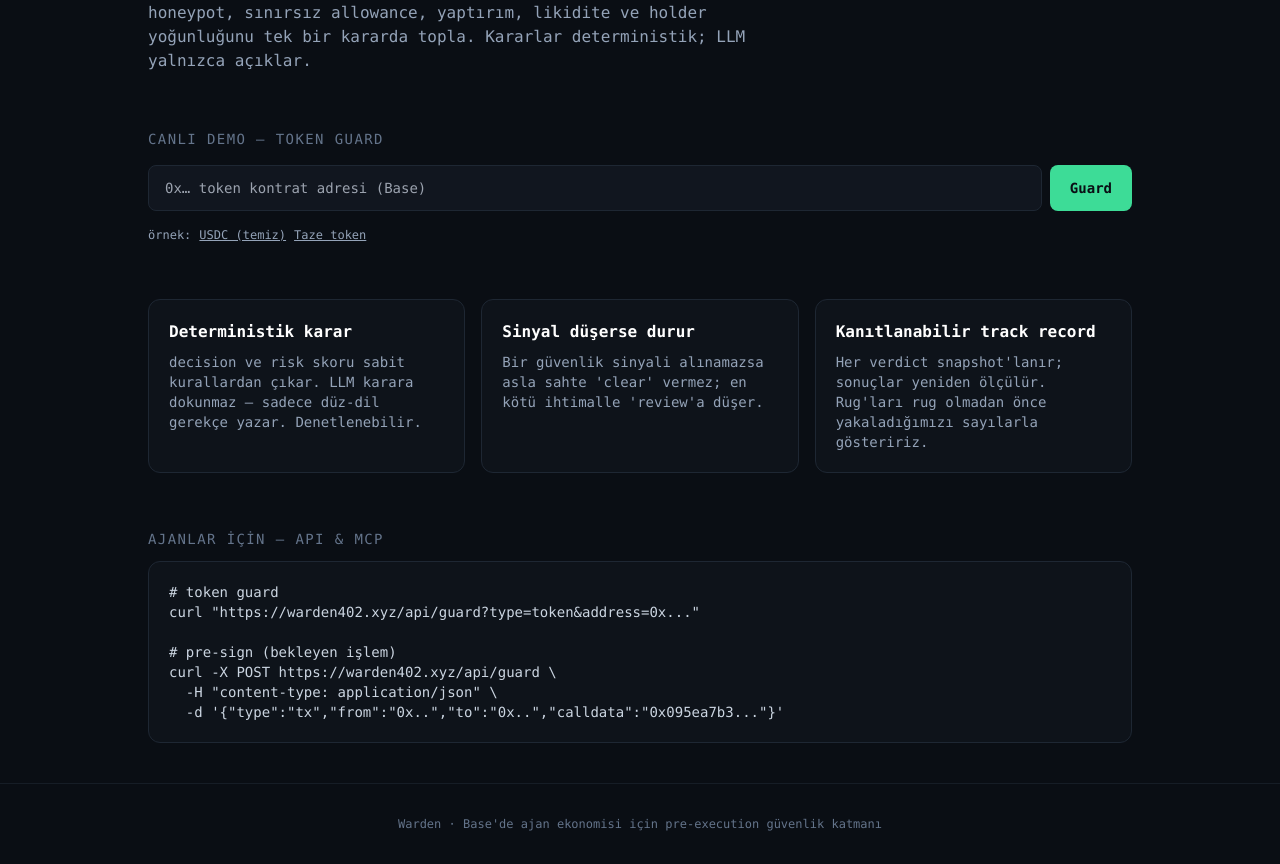
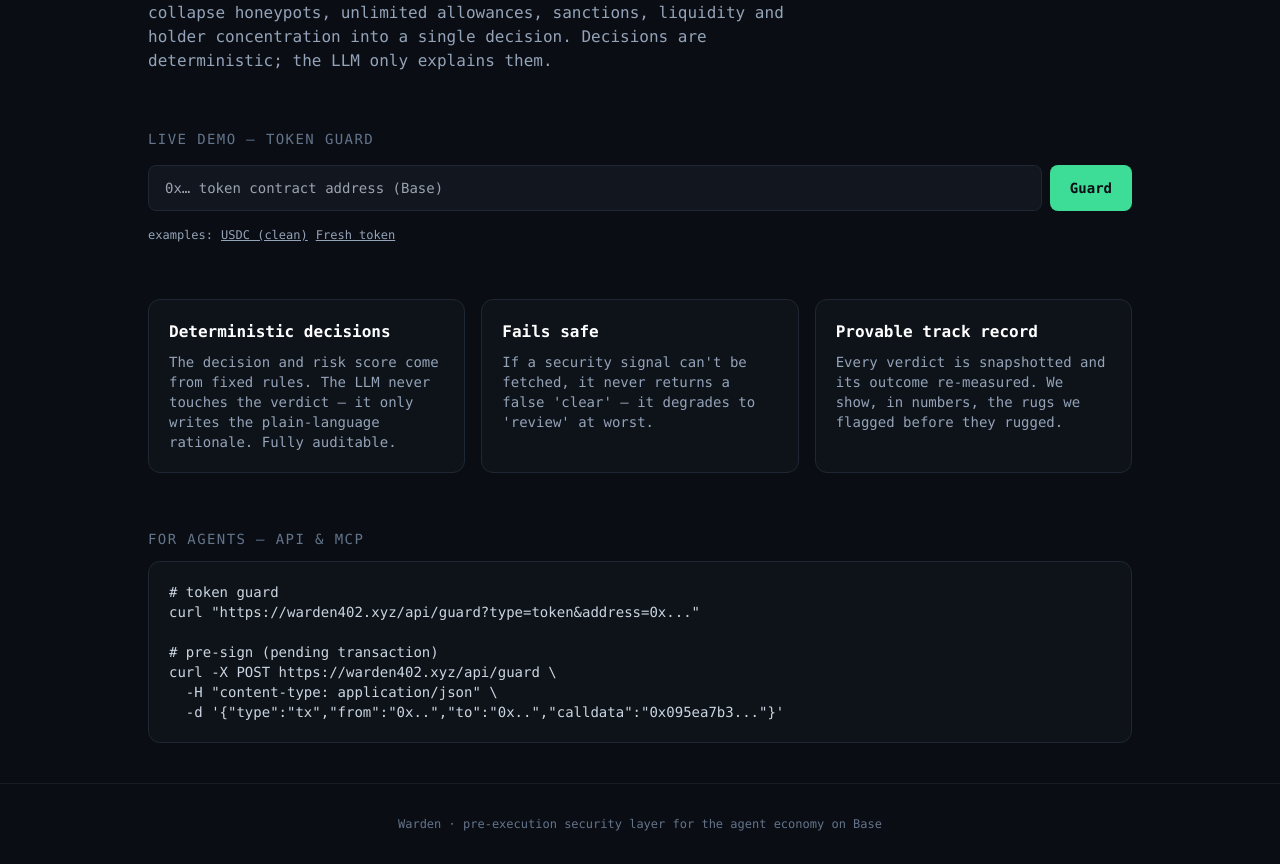
Before and after one commit to sukrutkrdg/warden402.xyz, a Next.js app in the folder web/: page / in a window 1280 px wide. Shown: the part 323-1187 px from the top of the page. Built offline with nearby package versions, Linux system fonts and the light colour scheme.

Commit message:
translate the site fully to English (UI + verdict/signal copy)
- layout, landing, demo, verdict card, track-record page → English
- web guard engine summaries & signal details → English
- html lang=en

```diff
--- a/web/app/components/GuardDemo.tsx
+++ b/web/app/components/GuardDemo.tsx
@@ -5,8 +5,8 @@
 import type { Verdict } from "../lib/types";
 
 const EXAMPLES = [
-  { label: "USDC (temiz)", address: "0x833589fCD6eDb6E08f4c7C32D4f71b54bdA02913" },
-  { label: "Taze token", address: "0x5Fe12d3DC320ea08c8558b4469b0B264Fdd59bA3" },
+  { label: "USDC (clean)", address: "0x833589fCD6eDb6E08f4c7C32D4f71b54bdA02913" },
+  { label: "Fresh token", address: "0x5Fe12d3DC320ea08c8558b4469b0B264Fdd59bA3" },
 ];
 
 export function GuardDemo() {
@@ -17,7 +17,7 @@
   async function run(addr?: string) {
     const a = (addr ?? address).trim();
     if (!/^0x[a-fA-F0-9]{40}$/.test(a)) {
-      setVerdict({ error: "Geçerli bir EVM adresi gir (0x…40 hex)" } as Verdict);
+      setVerdict({ error: "Enter a valid EVM address (0x…40 hex)" } as Verdict);
       return;
     }
     setLoading(true);
@@ -39,7 +39,7 @@
           value={address}
           onChange={(e) => setAddress(e.target.value)}
           onKeyDown={(e) => e.key === "Enter" && run()}
-          placeholder="0x… token kontrat adresi (Base)"
+          placeholder="0x… token contract address (Base)"
           className="flex-1 rounded-lg border border-edge bg-panel px-4 py-3 text-sm outline-none focus:border-warden"
         />
         <button
@@ -47,11 +47,11 @@
           disabled={loading}
           className="rounded-lg bg-warden px-5 py-3 text-sm font-semibold text-ink transition hover:brightness-110 disabled:opacity-50"
         >
-          {loading ? "kontrol…" : "Guard"}
+          {loading ? "checking…" : "Guard"}
         </button>
       </div>
       <div className="flex gap-2 text-xs text-slate-400">
-        <span>örnek:</span>
+        <span>examples:</span>
         {EXAMPLES.map((e) => (
           <button key={e.address} onClick={() => { setAddress(e.address); run(e.address); }} className="underline hover:text-white">
             {e.label}
--- a/web/app/layout.tsx
+++ b/web/app/layout.tsx
@@ -5,13 +5,13 @@
 export const metadata: Metadata = {
   title: "Warden — pre-execution security for agents on Base",
   description:
-    "Bir token, işlem veya adres ver → block / review / clear. Base'de işlem yapan ajanlar için pre-execution güvenlik ve güven katmanı.",
+    "Give a token, transaction or address → block / review / clear. The pre-execution security and trust layer for agents transacting on Base.",
   metadataBase: new URL("https://warden402.xyz"),
 };
 
 export default function RootLayout({ children }: { children: React.ReactNode }) {
   return (
-    <html lang="tr">
+    <html lang="en">
       <body className="min-h-screen font-mono antialiased">
         <header className="border-b border-edge/60">
           <div className="mx-auto flex max-w-5xl items-center justify-between px-5 py-4">
@@ -28,7 +28,7 @@
         </header>
         <main className="mx-auto max-w-5xl px-5 py-10">{children}</main>
         <footer className="border-t border-edge/60 py-8 text-center text-xs text-slate-500">
-          Warden · Base'de ajan ekonomisi için pre-execution güvenlik katmanı
+          Warden · pre-execution security layer for the agent economy on Base
         </footer>
       </body>
     </html>
--- a/web/app/lib/guard.ts
+++ b/web/app/lib/guard.ts
@@ -109,7 +109,7 @@
   else if (sellTax >= 30 || buyTax >= 30) { score = 85; status = "fail"; reasonCodes.push("SELL_TAX_EXCESSIVE"); }
   else if (sellTax >= 10 || buyTax >= 10) { score = 50; status = "warn"; reasonCodes.push("SELL_TAX_EXCESSIVE"); }
   return { category: "honeypot", status, weight: 0.30, score, source: "token-risk",
-    detail: isHoneypot ? "honeypot tespit edildi" : `vergi %${buyTax}/%${sellTax}`, evidence: { reasonCodes } };
+    detail: isHoneypot ? "honeypot detected" : `tax ${buyTax}%/${sellTax}%`, evidence: { reasonCodes } };
 }
 function contractRiskFromRisk(p?: Record<string, unknown>): SignalResult {
   const sec = rec(p?.security);
@@ -125,7 +125,7 @@
   score = Math.min(100, score);
   const status: SignalStatus = score >= 70 ? "fail" : score >= 35 ? "warn" : "ok";
   return { category: "contract_risk", status, weight: 0.20, score, source: "token-risk",
-    detail: reasonCodes.length ? "kontrol yetkisi riski" : "kontrat temiz", evidence: { reasonCodes } };
+    detail: reasonCodes.length ? "owner control risk" : "contract controls clean", evidence: { reasonCodes } };
 }
 function holdersFromRisk(p?: Record<string, unknown>): SignalResult {
   const sec = rec(p?.security);
@@ -137,7 +137,7 @@
   else if (top10 >= 30) { score = 45; status = "warn"; reasonCodes.push("HOLDER_CONCENTRATION_HIGH"); }
   else { score = Math.round(top10 / 2); status = "ok"; }
   return { category: "holder_concentration", status, weight: 0.15, score, source: "token-risk",
-    detail: `top-10 holder ~%${top10.toFixed(1)}`, evidence: { reasonCodes } };
+    detail: `top-10 holders ~${top10.toFixed(1)}%`, evidence: { reasonCodes } };
 }
 function liquidityFromPools(r: BazaarResult): SignalResult {
   const p = payload(r);
@@ -150,14 +150,14 @@
   else if (totalLiq < 25_000) { score = 45; status = "warn"; reasonCodes.push("LIQUIDITY_LOW"); }
   else { score = 10; status = "ok"; }
   return { category: "liquidity", status, weight: 0.20, score, source: "token-pools",
-    detail: `likidite ~$${Math.round(totalLiq).toLocaleString("en-US")} (${pools.length} havuz)`, evidence: { reasonCodes, totalLiq } };
+    detail: `liquidity ~$${Math.round(totalLiq).toLocaleString("en-US")} (${pools.length} pools)`, evidence: { reasonCodes, totalLiq } };
 }
 function sanctionsFrom(r: BazaarResult, who = "adres"): SignalResult {
   const p = payload(r);
   if (!p || p.sanctioned === undefined) return UNKNOWN("sanctions", "sanctions", r.error ?? "veri yok");
   const matched = p.sanctioned === true;
   return { category: "sanctions", status: matched ? "fail" : "ok", weight: 0.05, score: matched ? 100 : 0,
-    source: "sanctions", detail: matched ? `${who} OFAC'ta` : `${who} OFAC'ta değil`,
+    source: "sanctions", detail: matched ? `${who} on OFAC list` : `${who} not on OFAC list`,
     evidence: { reasonCodes: matched ? (["SANCTIONED_ADDRESS"] as ReasonCode[]) : [] } };
 }
 
@@ -189,17 +189,17 @@
   return { selector: sel, kind: "unknown" };
 }
 function approvalSignal(dec: Decoded): SignalResult {
-  const reasonCodes: ReasonCode[] = []; let status: SignalStatus = "ok"; let score = 0; let detail = `çağrı: ${dec.kind}`;
-  if (dec.kind === "setApprovalForAll" && dec.approvedAll) { status = "fail"; score = 90; reasonCodes.push("DANGEROUS_APPROVAL"); detail = "setApprovalForAll(true) — tüm NFT'lere yetki"; }
-  else if ((dec.kind === "approve" || dec.kind === "increaseAllowance") && dec.unlimited) { status = "fail"; score = 80; reasonCodes.push("DANGEROUS_APPROVAL"); detail = "sınırsız ERC20 allowance"; }
-  else if ((dec.kind === "approve" || dec.kind === "increaseAllowance") && (dec.amount ?? 0n) > 0n) { status = "warn"; score = 40; reasonCodes.push("DANGEROUS_APPROVAL"); detail = "ERC20 allowance (sınırlı)"; }
+  const reasonCodes: ReasonCode[] = []; let status: SignalStatus = "ok"; let score = 0; let detail = `call: ${dec.kind}`;
+  if (dec.kind === "setApprovalForAll" && dec.approvedAll) { status = "fail"; score = 90; reasonCodes.push("DANGEROUS_APPROVAL"); detail = "setApprovalForAll(true) — approval over all NFTs"; }
+  else if ((dec.kind === "approve" || dec.kind === "increaseAllowance") && dec.unlimited) { status = "fail"; score = 80; reasonCodes.push("DANGEROUS_APPROVAL"); detail = "unlimited ERC20 allowance"; }
+  else if ((dec.kind === "approve" || dec.kind === "increaseAllowance") && (dec.amount ?? 0n) > 0n) { status = "warn"; score = 40; reasonCodes.push("DANGEROUS_APPROVAL"); detail = "ERC20 allowance (limited)"; }
   return { category: "approvals", status, weight: 0.30, score, source: "calldata-decode", detail, evidence: { reasonCodes } };
 }
 async function txContractRisk(counterparty: string): Promise<SignalResult> {
   const r = await bazaarGet("/api/x402/token-risk", { address: counterparty });
   const p = payload(r); const sec = rec(p?.security);
   if (!p || (!sec && p.upgradeableProxy === undefined && p.isContract === undefined)) return UNKNOWN("contract_risk", "token-risk", r.error ?? "veri yok");
-  if (p.isContract === false) return { category: "contract_risk", status: "ok", weight: 0.20, score: 5, source: "token-risk", detail: "karşı taraf EOA" };
+  if (p.isContract === false) return { category: "contract_risk", status: "ok", weight: 0.20, score: 5, source: "token-risk", detail: "counterparty is an EOA" };
   const reasonCodes: ReasonCode[] = []; let score = 0;
   if (sec?.isHoneypot === true) { score += 60; reasonCodes.push("HONEYPOT_DETECTED"); }
   if (p.upgradeableProxy === true) { score += 20; reasonCodes.push("PROXY_UPGRADEABLE"); }
@@ -207,7 +207,7 @@
   if (sec?.isOpenSource === false) { score += 30; reasonCodes.push("SOURCE_UNVERIFIED"); }
   score = Math.min(100, score);
   const status: SignalStatus = score >= 70 ? "fail" : score >= 35 ? "warn" : "ok";
-  return { category: "contract_risk", status, weight: 0.20, score, source: "token-risk", detail: reasonCodes.length ? "kontrat risk işaretleri" : "kontrat temiz", evidence: { reasonCodes } };
+  return { category: "contract_risk", status, weight: 0.20, score, source: "token-risk", detail: reasonCodes.length ? "contract risk flags" : "contract clean", evidence: { reasonCodes } };
 }
 
 // ── karar motoru ──────────────────────────────────────────────────
@@ -243,10 +243,10 @@
 
 function summarize(d: ReturnType<typeof decide>, signals: SignalResult[]): string {
   const fired = signals.filter((s) => s.status === "fail" || s.status === "warn");
-  const head = d.decision === "block" ? "İşlem engellendi" : d.decision === "review" ? "Manuel inceleme öneriliyor" : "Bilinen risk bulunamadı";
-  if (fired.length === 0) return d.degraded ? `${head}: bazı sinyaller alınamadı, temkinli ol.` : `${head}: temel güvenlik sinyalleri temiz (risk ${d.riskScore}/100).`;
+  const head = d.decision === "block" ? "Blocked" : d.decision === "review" ? "Review recommended" : "No known risk found";
+  if (fired.length === 0) return d.degraded ? `${head}: some signals couldn't be fetched — proceed with caution.` : `${head}: core security signals are clean (risk ${d.riskScore}/100).`;
   const why = fired.map((s) => s.detail ?? s.source).slice(0, 3).join("; ");
-  return `${head} (risk ${d.riskScore}/100). Öne çıkanlar: ${why}.`;
+  return `${head} (risk ${d.riskScore}/100). Highlights: ${why}.`;
 }
 
 function ulid(): string { return Date.now().toString(36) + Math.random().toString(36).slice(2, 10); }
@@ -268,7 +268,7 @@
 export async function guardAddress(address: string, chainId = 8453): Promise<Verdict> {
   const started = Date.now();
   const [sanctions, contract] = await Promise.all([
-    bazaarGet("/api/x402/sanctions", { address }).then((r) => sanctionsFrom(r, "adres")),
+    bazaarGet("/api/x402/sanctions", { address }).then((r) => sanctionsFrom(r, "address")),
     txContractRisk(address),
   ]);
   return build({ type: "address", chainId, address }, [sanctions, contract], started);
@@ -279,7 +279,7 @@
   const dec = decodeCalldata(input.calldata);
   const counterparty = dec.spender ?? dec.recipient ?? input.to;
   const [sanctions, contract] = await Promise.all([
-    bazaarGet("/api/x402/sanctions", { address: counterparty }).then((r) => sanctionsFrom(r, "karşı taraf")),
+    bazaarGet("/api/x402/sanctions", { address: counterparty }).then((r) => sanctionsFrom(r, "counterparty")),
     txContractRisk(counterparty),
   ]);
   const signals = [approvalSignal(dec), { ...sanctions, weight: 0.10 }, contract];
--- a/web/app/page.tsx
+++ b/web/app/page.tsx
@@ -5,29 +5,29 @@
     <div className="space-y-14">
       <section className="space-y-5 pt-4">
         <div className="inline-flex items-center gap-2 rounded-full border border-edge bg-panel px-3 py-1 text-xs text-slate-400">
-          <span className="h-1.5 w-1.5 rounded-full bg-warden" /> Base · x402 · ajan güvenliği
+          <span className="h-1.5 w-1.5 rounded-full bg-warden" /> Base · x402 · agent security
         </div>
         <h1 className="text-4xl font-bold leading-tight text-white sm:text-5xl">
-          Ajan imzalamadan önce <span className="text-warden">block / review / clear</span>.
+          <span className="text-warden">block / review / clear</span> before your agent signs.
         </h1>
         <p className="max-w-2xl text-slate-400">
-          Warden, Base'de işlem yapan ajanlar için pre-execution güvenlik katmanıdır. Bir token,
-          bekleyen bir işlem ya da bir adres ver — honeypot, sınırsız allowance, yaptırım,
-          likidite ve holder yoğunluğunu tek bir kararda topla. Kararlar deterministik; LLM yalnızca
-          açıklar.
+          Warden is the pre-execution security layer for agents transacting on Base. Give it a
+          token, a pending transaction or an address — and collapse honeypots, unlimited
+          allowances, sanctions, liquidity and holder concentration into a single decision.
+          Decisions are deterministic; the LLM only explains them.
         </p>
       </section>
 
       <section className="space-y-4">
-        <h2 className="text-sm uppercase tracking-widest text-slate-500">Canlı demo — token guard</h2>
+        <h2 className="text-sm uppercase tracking-widest text-slate-500">Live demo — token guard</h2>
         <GuardDemo />
       </section>
 
       <section className="grid gap-4 sm:grid-cols-3">
         {[
-          { t: "Deterministik karar", d: "decision ve risk skoru sabit kurallardan çıkar. LLM karara dokunmaz — sadece düz-dil gerekçe yazar. Denetlenebilir." },
-          { t: "Sinyal düşerse durur", d: "Bir güvenlik sinyali alınamazsa asla sahte 'clear' vermez; en kötü ihtimalle 'review'a düşer." },
-          { t: "Kanıtlanabilir track record", d: "Her verdict snapshot'lanır; sonuçlar yeniden ölçülür. Rug'ları rug olmadan önce yakaladığımızı sayılarla gösteririz." },
+          { t: "Deterministic decisions", d: "The decision and risk score come from fixed rules. The LLM never touches the verdict — it only writes the plain-language rationale. Fully auditable." },
+          { t: "Fails safe", d: "If a security signal can't be fetched, it never returns a false 'clear' — it degrades to 'review' at worst." },
+          { t: "Provable track record", d: "Every verdict is snapshotted and its outcome re-measured. We show, in numbers, the rugs we flagged before they rugged." },
         ].map((c) => (
           <div key={c.t} className="rounded-xl border border-edge bg-panel/60 p-5">
             <h3 className="font-semibold text-white">{c.t}</h3>
@@ -37,13 +37,13 @@
       </section>
 
       <section className="space-y-3">
-        <h2 className="text-sm uppercase tracking-widest text-slate-500">Ajanlar için — API & MCP</h2>
+        <h2 className="text-sm uppercase tracking-widest text-slate-500">For agents — API & MCP</h2>
         <div className="rounded-xl border border-edge bg-panel/60 p-5 text-sm">
           <pre className="overflow-x-auto text-slate-300">
 {`# token guard
 curl "https://warden402.xyz/api/guard?type=token&address=0x..."
 
-# pre-sign (bekleyen işlem)
+# pre-sign (pending transaction)
 curl -X POST https://warden402.xyz/api/guard \\
   -H "content-type: application/json" \\
   -d '{"type":"tx","from":"0x..","to":"0x..","calldata":"0x095ea7b3..."}'`}
```
Also changed, not shown: web/app/components/VerdictCard.tsx (+4 -4 lines), web/app/track-record/page.tsx (+16 -15 lines), 1 other file (tests, documents, lock files or other folders).
